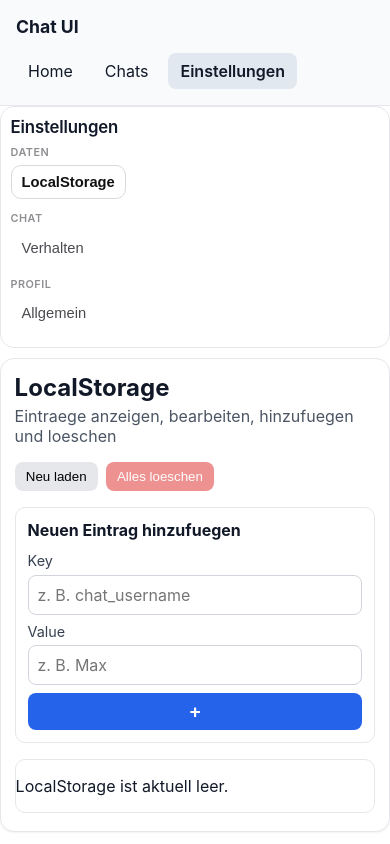
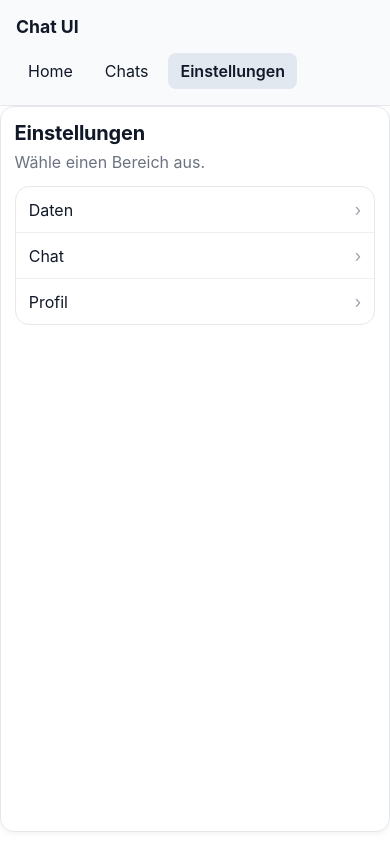
Before and after one commit to Nitoh/playground, a Nuxt app in the folder apps/chat-ui/: page /settings in a window 390 px wide. Built offline with nearby package versions, Linux system fonts and the light colour scheme.

Commit message:
settings drilldown menu

```diff
--- a/apps/chat-ui/app/components/settings/ChatBehaviorSettings.vue
+++ b/apps/chat-ui/app/components/settings/ChatBehaviorSettings.vue
@@ -1,7 +1,7 @@
 <template>
     <div class="panel">
         <h2>Chat-Verhalten</h2>
-        <p class="subtitle">Interaktions- und Anzeigeoptionen fuer den Chat</p>
+        <p class="subtitle">Interaktions- und Anzeigeoptionen für den Chat</p>
 
         <div class="card">
             <label class="row">
@@ -19,7 +19,7 @@
                 <span>Kompakte Message-Bubbles</span>
             </label>
 
-            <p class="hint">Als separate Komponente vorbereitet, damit du den Bereich unabhaengig erweitern kannst.</p>
+            <p class="hint">Als separate Komponente vorbereitet, damit du den Bereich unabhängig erweitern kannst.</p>
         </div>
     </div>
 </template>
--- a/apps/chat-ui/app/components/settings/LocalStorageSettings.vue
+++ b/apps/chat-ui/app/components/settings/LocalStorageSettings.vue
@@ -2,17 +2,16 @@
     <div class="local-storage-settings">
         <div class="panel-head">
             <h2>LocalStorage</h2>
-            <p class="subtitle">Eintraege anzeigen, bearbeiten, hinzufuegen und loeschen</p>
         </div>
 
         <div class="toolbar">
             <button class="btn" @click="reloadRows">Neu laden</button>
             <button class="btn btn-danger" @click="requestClearAll" :disabled="rows.length === 0">Alles
-                loeschen</button>
+                löschen</button>
         </div>
 
         <form class="add-form" @submit.prevent="addEntry">
-            <h3>Neuen Eintrag hinzufuegen</h3>
+            <h3>Neuen Eintrag hinzufügen</h3>
             <div class="grid">
                 <label class="field">
                     <span>Key</span>
@@ -55,12 +54,24 @@
 
                         <td class="actions-cell">
                             <template v-if="editingKey === row.key">
-                                <button class="btn btn-primary" @click="saveEdit(row.key)">Speichern</button>
-                                <button class="btn" @click="cancelEdit">Abbrechen</button>
+                                <button class="btn btn-primary" @click="saveEdit(row.key)">
+                                    <span class="label-full">Speichern</span>
+                                    <span class="label-compact">Save</span>
+                                </button>
+                                <button class="btn" @click="cancelEdit">
+                                    <span class="label-full">Abbrechen</span>
+                                    <span class="label-compact">Abbr.</span>
+                                </button>
                             </template>
                             <template v-else>
-                                <button class="btn" @click="startEdit(row.key, row.value)">Bearbeiten</button>
-                                <button class="btn btn-danger" @click="requestRemoveEntry(row.key)">Entfernen</button>
+                                <button class="btn" @click="startEdit(row.key, row.value)">
+                                    <span class="label-full">Bearbeiten</span>
+                                    <span class="label-compact">Bearb.</span>
+                                </button>
+                                <button class="btn btn-danger" @click="requestRemoveEntry(row.key)">
+                                    <span class="label-full">Entfernen</span>
+                                    <span class="label-compact">Entf.</span>
+                                </button>
                             </template>
                         </td>
                     </tr>
@@ -78,27 +89,27 @@
             <p class="modal-text">
                 Soll der Eintrag
                 <strong>{{ pendingDeleteKey }}</strong>
-                wirklich geloescht werden?
+                wirklich gelöscht werden?
             </p>
 
             <div class="modal-actions">
                 <button class="btn" type="button" @click="cancelRemoveEntry">Abbrechen</button>
-                <button class="btn btn-danger" type="button" @click="confirmRemoveEntry">Loeschen</button>
+                <button class="btn btn-danger" type="button" @click="confirmRemoveEntry">Löschen</button>
             </div>
         </BaseModal>
 
         <BaseModal :open="pendingClearAll" @close="cancelClearAll">
             <template #header>
-                <h3 class="modal-title">Alles loeschen?</h3>
+                <h3 class="modal-title">Alles löschen?</h3>
             </template>
 
             <p class="modal-text">
-                Soll der gesamte LocalStorage wirklich geloescht werden?
+                Soll der gesamte LocalStorage wirklich gelöscht werden?
             </p>
 
             <div class="modal-actions">
                 <button class="btn" type="button" @click="cancelClearAll">Abbrechen</button>
-                <button class="btn btn-danger" type="button" @click="confirmClearAll">Alles loeschen</button>
+                <button class="btn btn-danger" type="button" @click="confirmClearAll">Alles löschen</button>
             </div>
         </BaseModal>
     </div>
@@ -151,7 +162,7 @@ const setMessage = (text: string) => {
 const addEntry = () => {
     const key = newKey.value.trim();
     if (!key) {
-        setMessage('Bitte einen gueltigen Key eingeben.');
+        setMessage('Bitte einen gültigen Key eingeben.');
         return;
     }
 
@@ -214,7 +225,7 @@ const confirmClearAll = () => {
     cancelEdit();
     pendingClearAll.value = false;
     reloadRows();
-    setMessage('Alle Eintraege wurden geloescht.');
+    setMessage('Alle Einträge wurden gelöscht.');
 };
 
 onMounted(() => {
@@ -224,14 +235,57 @@ onMounted(() => {
 
 <style scoped>
 .local-storage-settings {
+    --panel-head-sticky-height: 3.25rem;
+    --panel-head-top-mask: 1.2rem;
     display: flex;
     flex-direction: column;
-    gap: 1rem;
+    gap: 0;
+    height: 100%;
     min-height: 0;
+    position: relative;
+}
+
+.local-storage-settings>*+* {
+    margin-top: 1rem;
+}
+
+.panel-head {
+    display: flex;
+    position: sticky;
+    top: 0;
+    margin: 0;
+    z-index: 30;
+    background: #fff;
+    isolation: isolate;
+    padding-top: 0.1rem;
+    padding-bottom: 0.55rem;
+    border-bottom: 1px solid #ececf0;
 }
 
 .panel-head h2 {
     margin: 0;
+}
+
+.panel-head::after {
+    content: '';
+    position: absolute;
+    left: 0;
+    right: 0;
+    bottom: -10px;
+    height: 10px;
+    pointer-events: none;
+    background: linear-gradient(to bottom, rgba(255, 255, 255, 0.95), rgba(255, 255, 255, 0));
+}
+
+.panel-head::before {
+    content: '';
+    position: absolute;
+    left: 0;
+    right: 0;
+    top: calc(-1 * var(--panel-head-top-mask));
+    height: var(--panel-head-top-mask);
+    background: #fff;
+    pointer-events: none;
 }
 
 .subtitle {
@@ -291,7 +345,11 @@ input {
 .table-wrap {
     border: 1px solid #e5e7eb;
     border-radius: 10px;
+    flex: 1;
+    min-height: 220px;
     overflow: auto;
+    position: relative;
+    z-index: 0;
 }
 
 .table {
@@ -311,6 +369,7 @@ input {
     background: #f9fafb;
     position: sticky;
     top: 0;
+    z-index: 10;
 }
 
 .key-cell {
@@ -332,6 +391,10 @@ input {
     gap: 0.4rem;
     flex-wrap: nowrap;
     white-space: nowrap;
+}
+
+.label-compact {
+    display: none;
 }
 
 .btn {
@@ -388,6 +451,14 @@ input {
 }
 
 @media (max-width: 800px) {
+    .local-storage-settings {
+        --panel-head-top-mask: 1rem;
+    }
+
+    .table-wrap {
+        min-height: 260px;
+    }
+
     .grid {
         grid-template-columns: minmax(0, 1fr);
     }
@@ -396,4 +467,30 @@ input {
         width: 100%;
     }
 }
+
+@media (max-width: 640px) {
+
+    .table th,
+    .table td {
+        padding: 0.5rem;
+    }
+
+    .actions-cell {
+        gap: 0.28rem;
+    }
+
+    .actions-cell .btn {
+        padding: 0.3rem 0.45rem;
+        font-size: 0.78rem;
+        border-radius: 7px;
+    }
+
+    .label-full {
+        display: none;
+    }
+
+    .label-compact {
+        display: inline;
+    }
+}
 </style>
--- a/apps/chat-ui/app/components/settings/ProfileSettings.vue
+++ b/apps/chat-ui/app/components/settings/ProfileSettings.vue
@@ -11,10 +11,10 @@
 
             <label class="field">
                 <span>Status</span>
-                <input v-model="status" type="text" placeholder="z. B. Verfuegbar" />
+                <input v-model="status" type="text" placeholder="z. B. Verfügbar" />
             </label>
 
-            <p class="hint">Dieses Panel ist als eigener Settings-Bereich vorbereitet und kann spaeter mit API-Calls
+            <p class="hint">Dieses Panel ist als eigener Settings-Bereich vorbereitet und kann später mit API-Calls
                 verbunden werden.</p>
         </div>
     </div>
--- a/apps/chat-ui/app/pages/settings.vue
+++ b/apps/chat-ui/app/pages/settings.vue
@@ -1,230 +1,331 @@
 <template>
     <div class="settings-page">
-        <aside class="settings-sidebar">
-            <header class="sidebar-head">
-                <h1>Einstellungen</h1>
-                <p>Waehle links einen Bereich aus.</p>
-            </header>
+        <header v-if="activeGroupId || activeEntryId" class="settings-header">
+            <button v-if="activeGroupId || activeEntryId" type="button" class="back-btn" @click="goBack">
+                <span aria-hidden="true">←</span>
+                Zurück
+            </button>
 
-            <nav class="settings-nav" aria-label="Einstellungsbereiche">
-                <section v-for="group in settingGroups" :key="group.label" class="group">
-                    <h2>{{ group.label }}</h2>
-                    <div class="group-items">
-                        <button
-                            v-for="item in group.items"
-                            :key="item.id"
-                            class="nav-item"
-                            :class="{ active: activeSectionId === item.id }"
-                            type="button"
-                            @click="activeSectionId = item.id"
-                        >
-                            {{ item.label }}
-                        </button>
-                    </div>
-                </section>
+            <nav class="breadcrumb" aria-label="Pfad">
+                <button type="button" class="crumb" :class="{ active: !activeGroupId && !activeEntryId }"
+                    @click="goToRoot">
+                    Einstellungen
+                </button>
+
+                <template v-if="activeGroup">
+                    <span class="sep">/</span>
+                    <button type="button" class="crumb" :class="{ active: !!activeGroupId && !activeEntryId }"
+                        @click="goToGroup(activeGroup.id)">
+                        {{ activeGroup.label }}
+                    </button>
+                </template>
+
+                <template v-if="activeEntry">
+                    <span class="sep">/</span>
+                    <span class="crumb active">{{ activeEntry.label }}</span>
+                </template>
             </nav>
-        </aside>
+        </header>
 
         <section class="settings-content">
-            <component :is="activeComponent" />
+            <div v-if="!activeGroupId" class="stack-view">
+                <h1>Einstellungen</h1>
+                <p class="view-subtitle">Wähle einen Bereich aus.</p>
+
+                <div class="list-card">
+                    <button v-for="group in settingGroups" :key="group.id" type="button" class="list-row"
+                        @click="openGroup(group.id)">
+                        <span>{{ group.label }}</span>
+                        <span class="chevron" aria-hidden="true">›</span>
+                    </button>
+                </div>
+            </div>
+
+            <div v-else-if="activeGroup && !activeEntryId" class="stack-view">
+                <h1>{{ activeGroup.label }}</h1>
+                <p class="view-subtitle">Wähle eine Einstellung aus.</p>
+
+                <div class="list-card">
+                    <button v-for="entry in activeGroup.entries" :key="entry.id" type="button" class="list-row"
+                        @click="openEntry(entry.id)">
+                        <span>{{ entry.label }}</span>
+                        <span class="chevron" aria-hidden="true">›</span>
+                    </button>
+                </div>
+            </div>
+
+            <div v-else-if="activeComponent" class="detail-view">
+                <component :is="activeComponent" />
+            </div>
         </section>
     </div>
 </template>
 
 <script setup lang="ts">
-import { computed, ref } from 'vue';
+import { computed, ref, type Component } from 'vue';
 import ChatBehaviorSettings from '~/components/settings/ChatBehaviorSettings.vue';
 import LocalStorageSettings from '~/components/settings/LocalStorageSettings.vue';
 import ProfileSettings from '~/components/settings/ProfileSettings.vue';
 
-type SettingsItem = {
+type SettingsEntry = {
     id: string;
     label: string;
-    component: object;
+    component: Component;
 };
 
 type SettingsGroup = {
+    id: string;
     label: string;
-    items: SettingsItem[];
+    entries: SettingsEntry[];
 };
 
 const settingGroups: SettingsGroup[] = [
     {
+        id: 'data',
         label: 'Daten',
-        items: [
+        entries: [
             { id: 'local-storage', label: 'LocalStorage', component: LocalStorageSettings }
         ]
     },
     {
+        id: 'chat',
         label: 'Chat',
-        items: [
+        entries: [
             { id: 'chat-behavior', label: 'Verhalten', component: ChatBehaviorSettings }
         ]
     },
     {
+        id: 'profile',
         label: 'Profil',
-        items: [
+        entries: [
             { id: 'profile', label: 'Allgemein', component: ProfileSettings }
         ]
     }
 ];
 
-const allItems = settingGroups.flatMap((group) => group.items);
-const activeSectionId = ref('local-storage');
+const activeGroupId = ref<string | null>(null);
+const activeEntryId = ref<string | null>(null);
 
-const activeComponent = computed(() => {
-    return allItems.find((item) => item.id === activeSectionId.value)?.component ?? LocalStorageSettings;
+const activeGroup = computed(() => {
+    if (!activeGroupId.value) return null;
+    return settingGroups.find((group) => group.id === activeGroupId.value) ?? null;
 });
+
+const activeEntry = computed(() => {
+    if (!activeGroup.value || !activeEntryId.value) return null;
+    return activeGroup.value.entries.find((entry) => entry.id === activeEntryId.value) ?? null;
+});
+
+const activeComponent = computed(() => activeEntry.value?.component ?? null);
+
+const openGroup = (groupId: string) => {
+    activeGroupId.value = groupId;
+    activeEntryId.value = null;
+};
+
+const openEntry = (entryId: string) => {
+    activeEntryId.value = entryId;
+};
+
+const goToRoot = () => {
+    activeGroupId.value = null;
+    activeEntryId.value = null;
+};
+
+const goToGroup = (groupId: string) => {
+    activeGroupId.value = groupId;
+    activeEntryId.value = null;
+};
+
+const goBack = () => {
+    if (activeEntryId.value) {
+        activeEntryId.value = null;
+        return;
+    }
+
+    if (activeGroupId.value) {
+        activeGroupId.value = null;
+    }
+};
 </script>
 
 <style scoped>
 .settings-page {
-    display: grid;
-    grid-template-columns: 220px minmax(0, 1fr);
-    gap: 0.9rem;
+    display: flex;
+    flex-direction: column;
+    gap: 0.75rem;
     height: 100%;
     min-height: 0;
-    padding: 0.35rem;
+    padding: 0.5rem;
     box-sizing: border-box;
     background: #f5f5f7;
-    border-radius: 16px;
+    border-radius: 18px;
 }
 
-.settings-sidebar {
-    border: 1px solid #e6e6eb;
-    border-radius: 14px;
-    background: rgba(255, 255, 255, 0.82);
-    backdrop-filter: saturate(140%) blur(8px);
-    padding: 0.75rem;
-    min-height: 0;
-    overflow-y: auto;
+.settings-header {
+    display: flex;
+    align-items: center;
+    gap: 0.5rem;
+    min-height: 2.35rem;
 }
 
-.sidebar-head h1 {
-    margin: 0;
-    font-size: 1.05rem;
-    font-weight: 600;
-    letter-spacing: -0.01em;
+.back-btn {
+    border: 1px solid #d8d8de;
+    background: #fff;
+    color: #1f2937;
+    border-radius: 999px;
+    height: 2rem;
+    padding: 0 0.65rem;
+    display: inline-flex;
+    align-items: center;
+    gap: 0.35rem;
+    font-size: 0.9rem;
+    font-weight: 500;
+    cursor: pointer;
 }
 
-.sidebar-head p {
-    margin: 0.25rem 0 0;
-    color: #6e6e73;
-    font-size: 0.84rem;
+.breadcrumb {
+    display: flex;
+    align-items: center;
+    gap: 0.38rem;
+    min-width: 0;
 }
 
-.settings-nav {
-    margin-top: 0.85rem;
-    display: flex;
-    flex-direction: column;
-    gap: 0.7rem;
+.crumb {
+    border: none;
+    background: transparent;
+    color: #6b7280;
+    padding: 0;
+    font: inherit;
+    font-size: 0.92rem;
+    cursor: pointer;
+    white-space: nowrap;
 }
 
-.group {
-    display: flex;
-    flex-direction: column;
-    gap: 0.4rem;
-}
-
-.group-items {
-    display: flex;
-    flex-direction: column;
-    gap: 0.3rem;
-}
-
-.group h2 {
-    margin: 0;
-    font-size: 0.72rem;
-    letter-spacing: 0.04em;
-    text-transform: uppercase;
-    color: #8e8e93;
+.crumb.active {
+    color: #111827;
     font-weight: 600;
 }
 
-.nav-item {
-    border: 1px solid transparent;
-    background: transparent;
-    border-radius: 10px;
-    padding: 0.5rem 0.62rem;
-    text-align: left;
-    color: #4a4a50;
-    font-size: 0.92rem;
-    font-weight: 500;
-    cursor: pointer;
-    transition: background-color 120ms ease, color 120ms ease;
-}
-
-.nav-item:hover {
-    background: rgba(0, 0, 0, 0.04);
-}
-
-.nav-item.active {
-    border-color: #d8d8de;
-    background: #fff;
-    color: #111111;
-    font-weight: 600;
+.sep {
+    color: #9ca3af;
+    user-select: none;
 }
 
 .settings-content {
-    border: 1px solid #e6e6eb;
-    border-radius: 14px;
+    display: flex;
+    flex-direction: column;
+    flex: 1;
+    border: 1px solid #e5e7eb;
+    border-radius: 16px;
     background: #fff;
-    box-shadow: 0 1px 2px rgba(17, 24, 39, 0.05);
+    box-shadow: 0 2px 6px rgba(17, 24, 39, 0.05);
     min-height: 0;
     overflow-y: auto;
     -webkit-overflow-scrolling: touch;
     padding: 1rem;
 }
 
+.detail-view {
+    display: flex;
+    flex-direction: column;
+    flex: 1;
+    min-height: 0;
+}
+
+.detail-view>* {
+    flex: 1;
+    min-height: 0;
+}
+
+.stack-view {
+    display: flex;
+    flex-direction: column;
+    gap: 0.9rem;
+}
+
+.stack-view h1 {
+    margin: 0;
+    font-size: 1.45rem;
+    letter-spacing: -0.01em;
+}
+
+.view-subtitle {
+    margin: -0.45rem 0 0;
+    color: #6b7280;
+}
+
+.list-card {
+    border: 1px solid #e7e7ec;
+    border-radius: 14px;
+    background: #fff;
+    overflow: hidden;
+}
+
+.list-row {
+    width: 100%;
+    border: none;
+    border-bottom: 1px solid #efeff3;
+    background: transparent;
+    padding: 0.85rem 0.9rem;
+    display: flex;
+    align-items: center;
+    justify-content: space-between;
+    text-align: left;
+    font: inherit;
+    color: #111827;
+    cursor: pointer;
+}
+
+.list-row:last-child {
+    border-bottom: none;
+}
+
+.list-row:hover {
+    background: #fafafa;
+}
+
+.chevron {
+    color: #9ca3af;
+    font-size: 1.05rem;
+}
+
 @media (max-width: 800px) {
     .settings-page {
-        grid-template-columns: 1fr;
-        gap: 0.65rem;
         padding: 0;
+        gap: 0.55rem;
+        border-radius: 0;
         background: transparent;
         padding-bottom: calc(env(safe-area-inset-bottom) + 0.75rem);
     }
 
-    .settings-sidebar {
-        overflow: visible;
-        padding: 0.6rem;
+    .settings-header {
+        padding: 0 0.1rem;
     }
 
-    .sidebar-head p {
-        display: none;
+    .back-btn {
+        height: 1.9rem;
+        padding: 0 0.58rem;
+        font-size: 0.86rem;
     }
 
-    .settings-nav {
-        margin-top: 0.55rem;
-        gap: 0.55rem;
-    }
-
-    .group {
-        gap: 0.35rem;
-        min-width: 0;
-    }
-
-    .group h2 {
-        font-size: 0.68rem;
-    }
-
-    .group-items {
-        flex-direction: row;
-        gap: 0.35rem;
-        white-space: nowrap;
+    .breadcrumb {
+        gap: 0.3rem;
         overflow-x: auto;
-        padding-bottom: 0.2rem;
         -webkit-overflow-scrolling: touch;
     }
 
-    .group .nav-item {
-        display: inline-flex;
-        width: auto;
+    .settings-content {
+        padding: 0.85rem;
+        border-radius: 14px;
     }
 
-    .settings-content {
-        min-height: 0;
-        padding: 0.85rem;
+    .stack-view h1 {
+        font-size: 1.25rem;
+    }
+
+    .list-row {
+        padding: 0.78rem 0.82rem;
     }
 }
 </style>
--- a/apps/chat-ui/nuxt.config.ts
+++ b/apps/chat-ui/nuxt.config.ts
@@ -5,7 +5,7 @@ export default defineNuxtConfig({
   devtools: { enabled: false },
   ssr: false,
   app: {
-    // Fuer Repo-Page: https://<user>.github.io/playground/chat-ui/
+    // Für Repo-Page: https://<user>.github.io/playground/chat-ui/
     baseURL: '/playground/chat-ui/',
     // GitHub Pages + Jekyll: vermeidet den Default-Ordner "_nuxt"
     buildAssetsDir: 'assets/'
```
